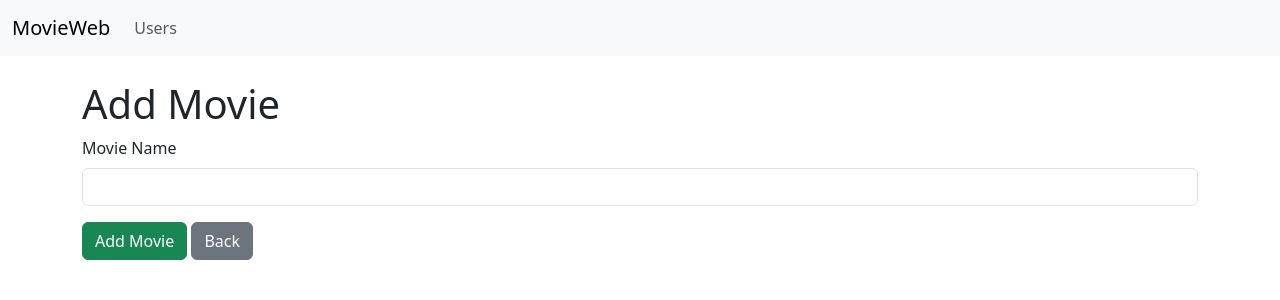
After one commit to sdfarshid/moviweb_app, a Flask app: page /users/1/add_movie in a window 1280 px wide. The commit adds this page. Shown: the top 300 px of the page. Run offline with Flask 3, Linux system fonts and the light colour scheme; some libraries are stand-ins or nearby versions.

Commit message:
Add back BTN to add user and movie page also chagne add  movie fields

```diff
--- /dev/null
+++ b/templates/add_movie.html
@@ -0,0 +1,15 @@
+{% extends "base.html" %}
+
+{% block content %}
+<h1>Add Movie</h1>
+<form method="POST">
+  <div class="mb-3">
+    <label for="name" class="form-label">Movie Name</label>
+    <input type="text" class="form-control" id="name" name="name" required>
+  </div>
+
+  <button type="submit" class="btn btn-success">Add Movie</button>
+  <button class="btn btn-secondary" onclick="history.back()">Back</button>
+
+</form>
+{% endblock %}
--- a/templates/add_user.html
+++ b/templates/add_user.html
@@ -8,5 +8,7 @@
         <input type="text" class="form-control" id="name" name="name" required>
     </div>
     <button type="submit" class="btn btn-success">Add User</button>
+    <button class="btn btn-secondary" onclick="history.back()">Back</button>
+
 </form>
 {% endblock %}
```
